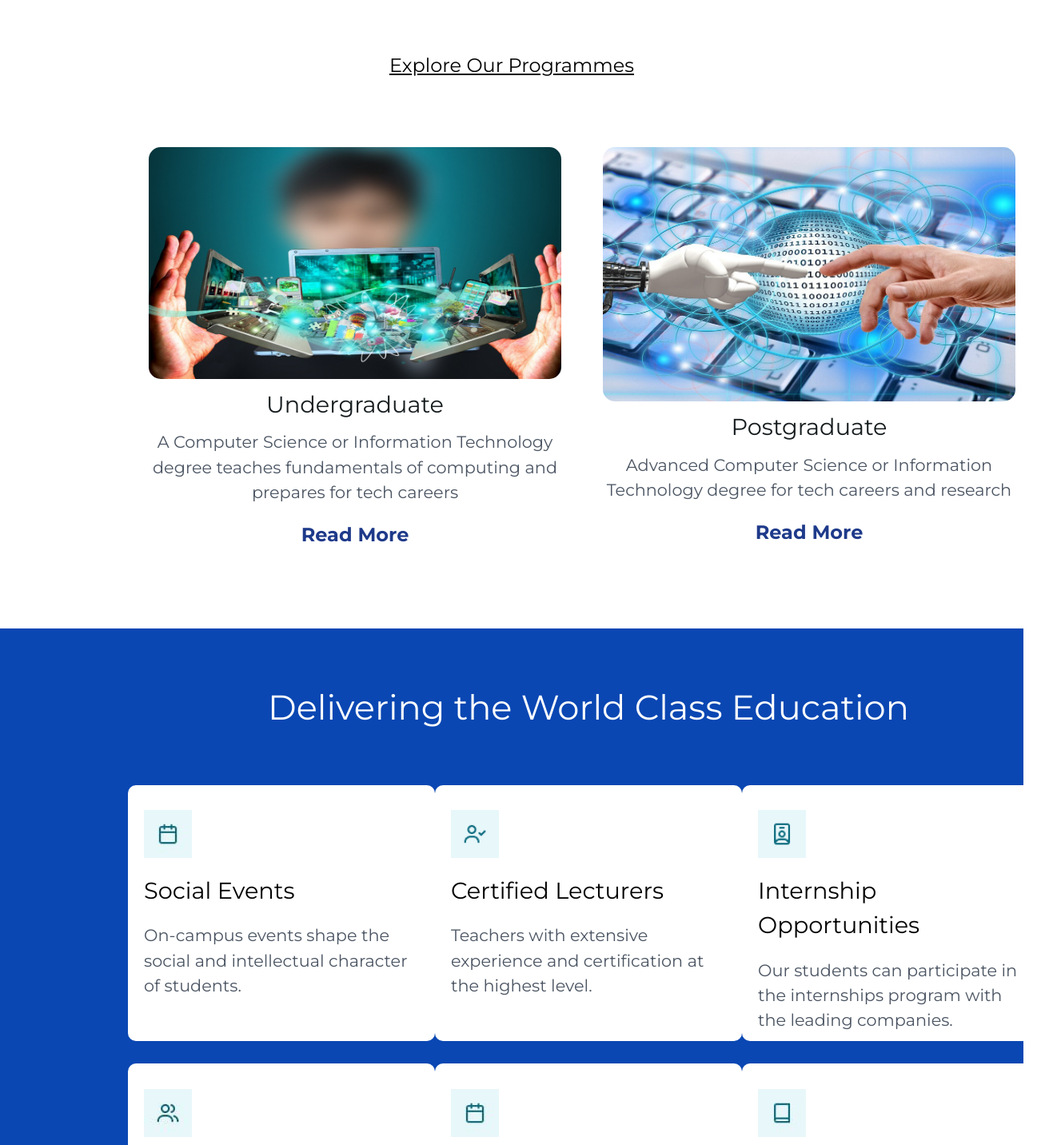
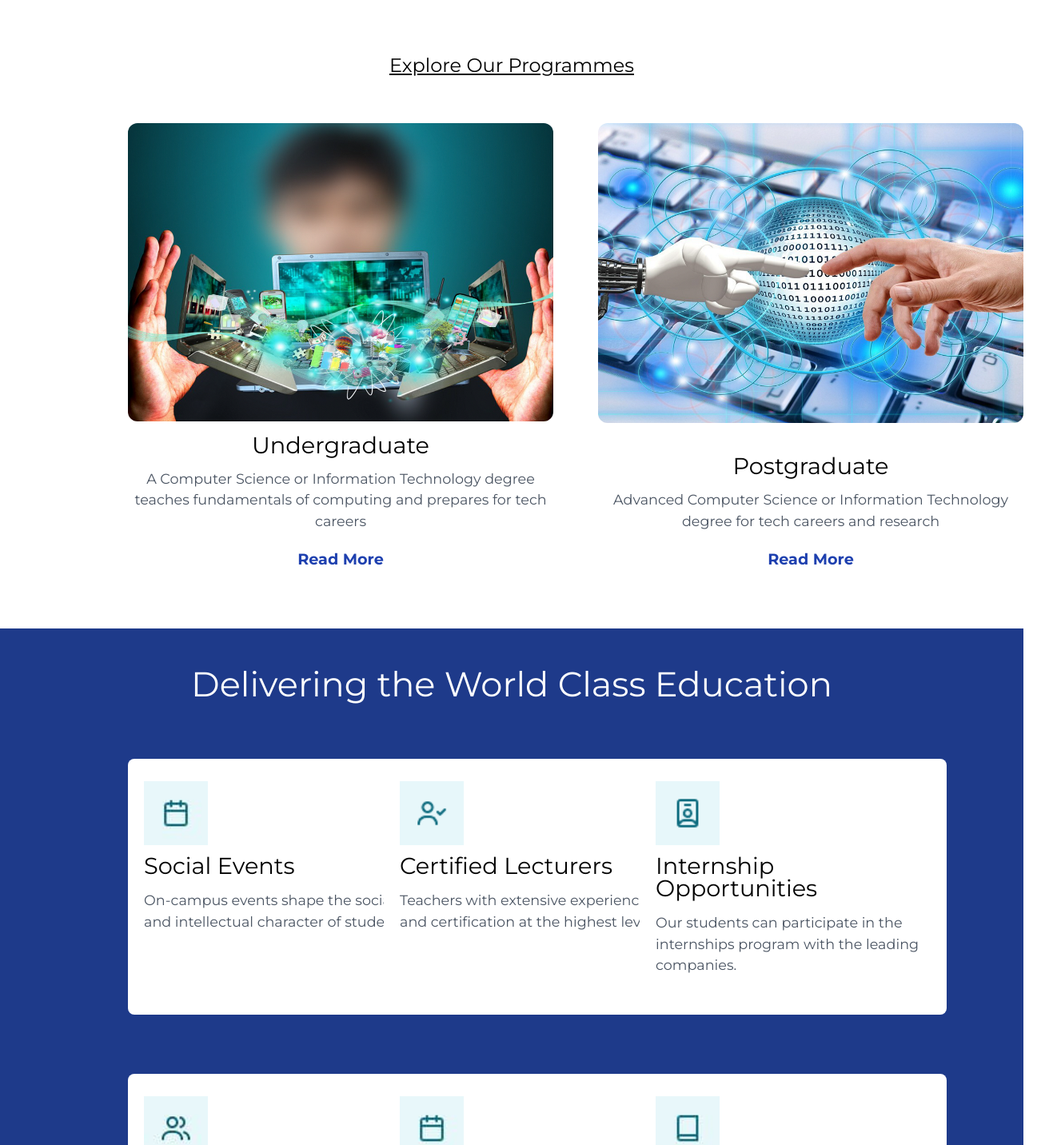
Before and after one commit to gustonstomy/Dcsit_website, a React (Vite) app: page / in a window 1280 px wide. Shown: the part 1656-3088 px from the top of the page at 80% size, 1312 px wide, since content can reach past the window. Built offline with nearby package versions, Linux system fonts and the light colour scheme.

Commit message:
CSS Changes Tailwind

```diff
--- a/src/componets/landing_page/DeliverableSection/DeliverableSection.jsx
+++ b/src/componets/landing_page/DeliverableSection/DeliverableSection.jsx
@@ -1,5 +1,4 @@
 import React from 'react';
-import './DeliverableSection.css';
 
 const featuresData = [
   {
@@ -36,13 +35,13 @@ const featuresData = [
 
 const DeliverableSection = () => {
   return (
-    <div className="features-container2">
-      <h2 className="section-title">Delivering the World Class Education</h2>
+    <div className="grid grid-cols-1 md:grid-cols-3 gap-0 bg-blue-900 items-center justify-center p-8 md:px-40 mb-8 h-auto md:h-[120vh]">
+      <h2 className="col-span-3 text-center text-white text-2xl md:text-[2.7rem] mb-8">Delivering the World Class Education</h2>
       {featuresData.map((feature, index) => (
-        <div className="feature-card2" key={index}>
-          <img src={feature.imgSrc} alt={feature.title} className="feature-icon" />
-          <h3 className="feature-title">{feature.title}</h3>
-          <p className="feature-description">{feature.description}</p>
+        <div className="bg-white w-full md:w-[24rem] h-[30vh] md:h-[40vh] p-5 rounded-lg text-left flex flex-col items-start mb-7 md:mb-[1.8rem]" key={index}>
+          <img src={feature.imgSrc} alt={feature.title} className="w-[40px] h-[40px] mb-3 mt-2 md:w-[80px] md:h-[80px]" />
+          <h3 className="text-lg md:text-[1.8rem] text-black mb-4">{feature.title}</h3>
+          <p className="text-lg md:text-[1.1rem] text-gray-600 leading-relaxed md:leading-normal">{feature.description}</p>
         </div>
       ))}
     </div>
--- a/src/componets/landing_page/ImageTextComponent/ImageTextComponent.jsx
+++ b/src/componets/landing_page/ImageTextComponent/ImageTextComponent.jsx
@@ -1,20 +1,35 @@
 import React from 'react';
-import './ImageTextComponent.css';
 
 const ImageTextComponent = () => {
   return (
-    <div className="container1">
-      <div className="card1">
-        <img src="/src/assets/images/comput-SC.png" alt="Undergraduate" className="image"/>
-        <h3 className="title">Undergraduate</h3>
-        <p className="description">A Computer Science or Information Technology degree teaches fundamentals of computing and prepares for tech careers</p>
-        <a href="/UnderGraduate" className="read-more">Read More</a>
+    <div className="flex flex-col lg:flex-row items-center justify-center text-center  h-[80vh] mb-8  sm:pl-0 sm:h-[95vh]  md:h-[120vh] lg:h-[70vh] xl:h-[80vh] lg:gap-8 xl:gap-14 sm:justify-start  ">
+       <div className="flex flex-col items-center text-center p-2 xl:p-0 w-[25rem] h-[65vh] sm:w-auto sm:h-[65vh] md:w-[40rem] lg:w-[25rem] lg:h-[50vh] xl:w-[35rem] xl:h-[70vh] lg:ml-2 xl:ml-40 ">
+        <img
+          src="/src/assets/images/comput-SC.png"
+          alt="Undergraduate"
+          className="h-[15rem] w-[25rem] rounded-xl mb-2 sm:h-[20rem] sm:w-[40rem] md:h-[30rem] md:w-[40rem] xl:w-[35rem] xl:h-[70vh] "
+        />
+        <h3 className="text-[1.8rem] text-paletteColor2 mb-2">Undergraduate</h3>
+        <p className="text-[1.1rem] text-gray-600 mb-5">
+          A Computer Science or Information Technology degree teaches fundamentals of computing and prepares for tech careers
+        </p>
+        <a href="/UnderGraduate" className="text-[1.2em] text-blue-800 font-bold hover:text-paletteColor3">
+          Read More
+        </a>
       </div>
-      <div className="card1">
-        <img src="/src/assets/images/R&H.png" alt="Postgraduate" className="image"/>
-        <h3 className="title">Postgraduate</h3>
-        <p className="description">Advanced Computer Science or Information Technology degree for tech careers and research</p>
-        <a href="/PostGraduate" className="read-more">Read More</a>
+      <div className="flex flex-col items-center text-center p-2 xl:p-0 w-[25rem] h-[65vh] sm:w-auto sm:h-[65vh] md:w-[40rem] lg:w-[25rem] lg:h-[50vh] xl:w-[35rem] xl:h-[70vh] ">
+        <img
+          src="/src/assets/images/R&H.png"
+          alt="Postgraduate"
+         className="h-[15rem] w-[25rem] rounded-xl mb-2 sm:h-[20rem] sm:w-[40rem] md:h-[30rem] md:w-[40rem] md:mb-8 xl:w-[35rem] xl:h-[70vh]"
+        />
+        <h3 className="text-[1.8rem] text-paletteColor2 mb-2">Postgraduate</h3>
+        <p className="text-[1.1rem] text-gray-600 mb-5">
+          Advanced Computer Science or Information Technology degree for tech careers and research
+        </p>
+        <a href="/PostGraduate" className="text-[1.2em] text-blue-800 font-bold hover:text-paletteColor3">
+          Read More
+        </a>
       </div>
     </div>
   );
```
